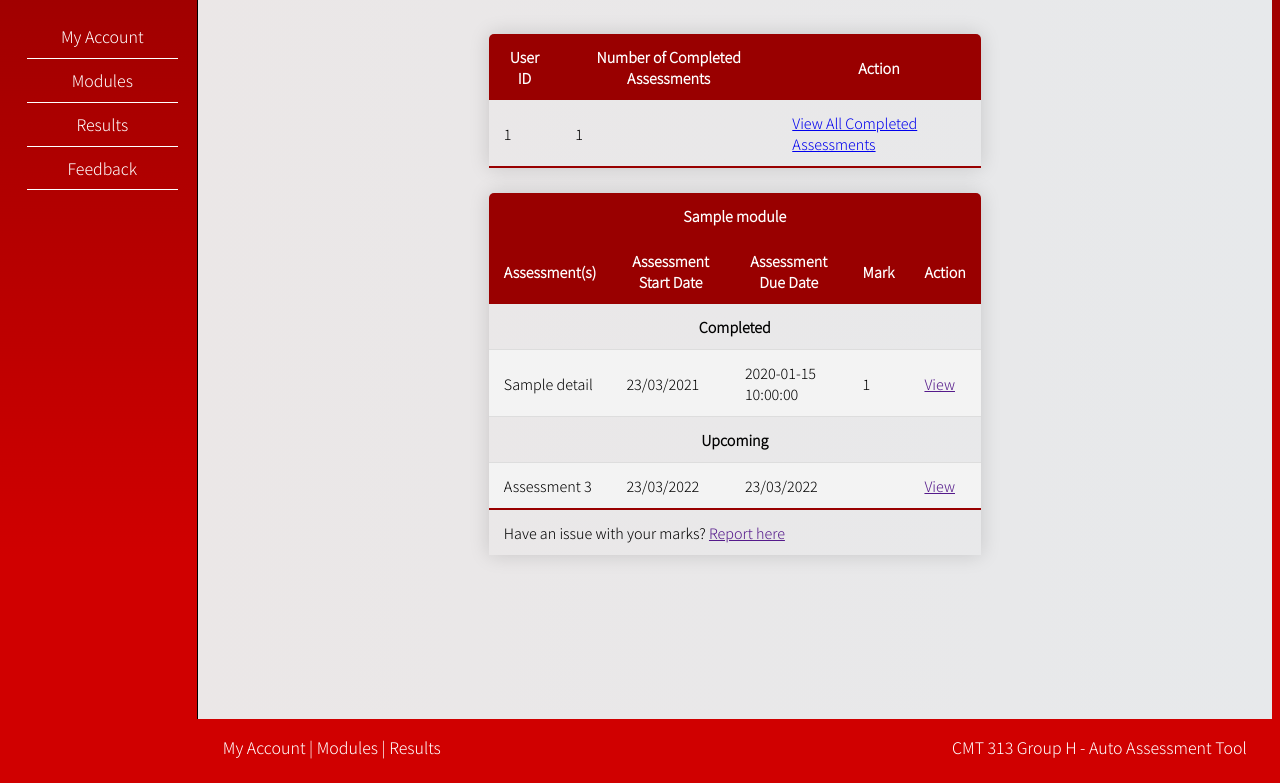
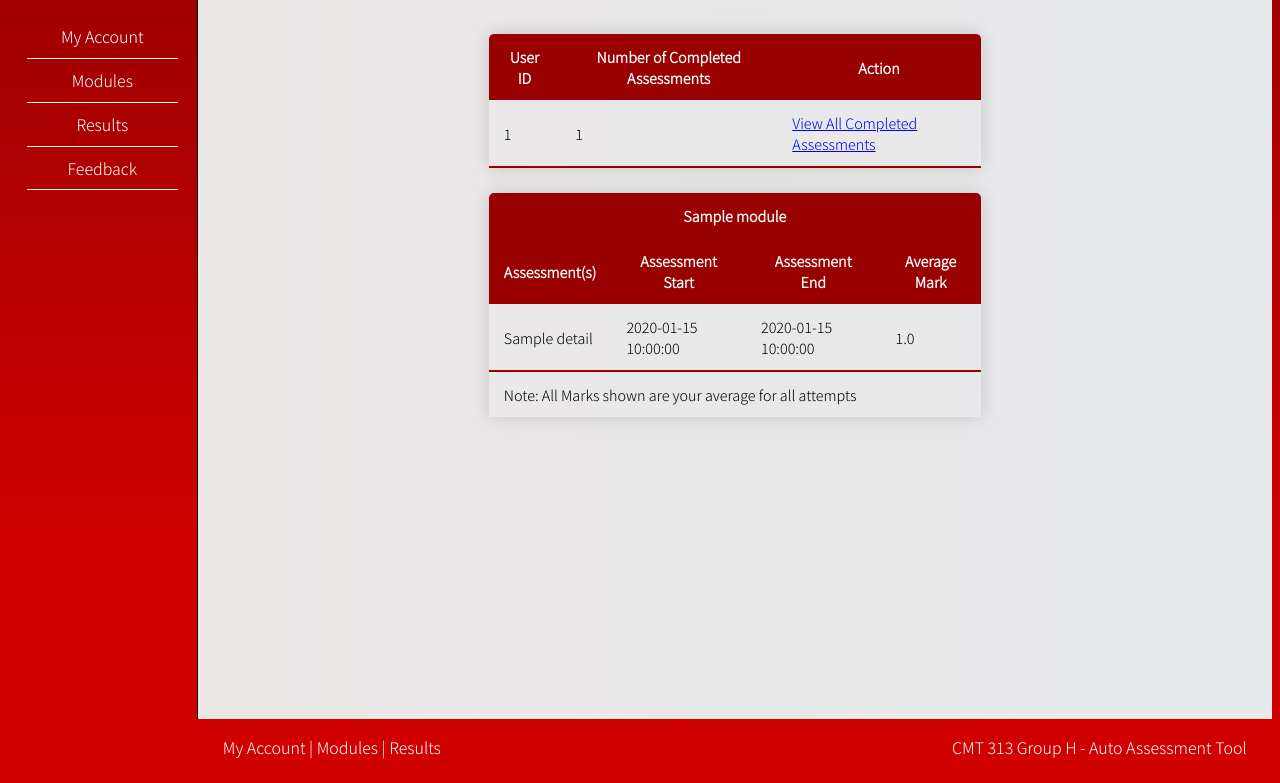
Before and after one commit to emmekay/Automated-Assessment-Tool---Group, a Flask app: page /my_assessments/2 in a window 1280 px wide. Shown: the part 89-872 px from the top of the page. Run offline with Flask 2, Linux system fonts and the light colour scheme; a user stored in the database is signed in; tables that the repository leaves empty hold one stand-in row (values such as "Sample post").

Commit message:
Added functionality to My Assessments page

```diff
--- a/AssessmentApp/routes_NK.py
+++ b/AssessmentApp/routes_NK.py
@@ -8,68 +8,70 @@ from AssessmentApp import app, db
 from AssessmentApp.models import *
 
 
-@app.route("/my_assessments/<int:user_id>")  # NK
+@app.route("/my_assessments/<int:user_id>")
 def my_assessments(user_id):
 
-    # Pulling all assessment results for the current user, notice we use filter_by() instead of .filter()
+    # Pulling all assessment results for the current user
     result_ids = assessment_results.query.filter_by(user_id=current_user.id).all()
     num_of_assessments = len(result_ids)
 
-
-    Modules = modules_enrolment.query.filter_by(user_id = current_user.id).all()
+    # Storing all modules that the curent user is enrolled in in a dictionary
+    Modules = modules_enrolment.query.filter_by(user_id=current_user.id).all()
     enrolled_mod = []
     mod_names = {}
     for m in Modules:
-        # if m not in enrolled_mod:
         enrolled_mod.append(m.module_id)
-        mod_names[m.module_id] = modules.query.filter_by(id = m.module_id).first().module_name
+        mod_names[m.module_id] = (
+            modules.query.filter_by(id=m.module_id).first().module_name
+        )
 
+    # Storing all assessments for the specific modules in a dictionary
+    Assessments = {}
+    Assessments_id = []
+    for m_id in enrolled_mod:
+        temp = []
+        Assess_details = assessment_details.query.filter_by(module_id=m_id).all()
 
-    # print(enrolled_mod)
-
-    Assessments = {}
-
-    Assessments_id = []
-
-
-    for m_id in enrolled_mod:
-
-        temp = []
-
-        Asse = assessment_details.query.filter_by(module_id = m_id).all()
-
-        for a in Asse:
+        for a in Assess_details:
             temp.append(a)
             Assessments_id.append(a.id)
 
         Assessments[m_id] = temp
 
+    # Storing the last attempt of an assessment's result in a dictionary
+    # Assess_results = {}
+    # for a_id in Assessments_id:
+    #     temp_a = assessment_results.query.filter_by(
+    #         assessment_id=a_id, user_id=current_user.id
+    #     ).all()
+    #     if temp_a:
+    #         Assess_results[a_id] = temp_a[-1].grade
+
     Assess_results = {}
     for a_id in Assessments_id:
-        # print(a_id)
-        temp_a = assessment_results.query.filter_by(assessment_id=a_id, user_id=current_user.id).all()
-        if temp_a:
-            Assess_results[a_id] = temp_a[-1].grade
+        user_results = assessment_results.query.filter_by(
+            assessment_id=a_id, user_id=current_user.id
+        ).all()
 
-    # print(Assess_results)
+        all_attempts = []
+        for result in user_results:
+            all_attempts.append(result.grade)
+            attempts_average = round((sum(all_attempts) / len(all_attempts)), 1)
 
-
-
+        Assess_results[a_id] = attempts_average
 
     return render_template(
         "my_assessments.html",
         result_ids=result_ids,
         num_of_assessments=num_of_assessments,
-        enrolled_mod = enrolled_mod,
-        Assessments = Assessments,
-        Assess_results = Assess_results,
-        mod_names=mod_names
-
-
+        enrolled_mod=enrolled_mod,
+        Assessments=Assessments,
+        Assess_results=Assess_results,
+        mod_names=mod_names,
     )
 
 
-@app.route("/completed_assessments/<int:user_id>")  # NK
+@app.route("/completed_assessments/<int:user_id>")
 def completed_assessments(user_id):
 
     # Pulling all assessment results for the current user, notice we use filter_by() instead of .filter()
@@ -87,7 +89,6 @@ def completed_assessments(user_id):
 
     # Linking assessment details to assessment results using assess_id
     for a_id in assess_id:
-        #
         temp = assessment_details.query.filter_by(id=a_id).first()
         assess_details[a_id] = temp
 
@@ -98,7 +99,9 @@ def completed_assessments(user_id):
     )
 
 
-@app.route("/assessment_statistics/<int:assess_id>/<int:id_assessment>")  # NK
+@app.route(
+    "/assessment_statistics/<int:assess_id>/<int:id_assessment>"
+)  # /ID of the assessment/ID of the assessment result
 def assessment_statistics(assess_id, id_assessment):
 
     # Pulling individual student's results for this assessment based off user ID & assessment result ID
--- a/AssessmentApp/templates/completed_assessments.html
+++ b/AssessmentApp/templates/completed_assessments.html
@@ -32,8 +32,7 @@
         <td>{{ r.date_completed }}</td> <!-- Date Completed -->
         <td>{{ r.grade }}</td> <!-- Mark -->
         <td>{{ r.attempt_number }}</td> <!-- Attempt Number -->
-        <td><a href="{{ url_for('assessment_statistics', assess_id=r.assessment_id, id_assessment=r.id)}}">View</a>
-        </td>
+        <td><a href="{{ url_for('assessment_statistics', assess_id=r.assessment_id, id_assessment=r.id)}}">View</a></td>
         <!-- Action -->
       </tr>
       {% endfor %}
--- a/AssessmentApp/templates/my_assessments.html
+++ b/AssessmentApp/templates/my_assessments.html
@@ -51,52 +51,28 @@
         </tr>
         <tr>
           <th scope="col">Assessment(s)</th>
-          <th scope="col">Assessment Start Date</th>
-          <th scope="col">Assessment Due Date</th>
-          <th scope="col">Mark</th>
-          <th scope="col">Action</th>
+          <th scope="col">Assessment Start </th>
+          <th scope="col">Assessment End</th>
+          <th scope="col">Average Mark</th>
         </tr>
       </thead>
 
       <tbody>
-        <tr>
-          <th scope="col" colspan="5">Completed</th>
-        </tr>
         {%for a in Assessments[mod1] %}
         <tr>
           <td>{{a.assessment_name}}</td>
-          <!--Fetched data comes here-->
-          <td>23/03/2021</td>
-          <!--Fetched data comes here-->
+          <!--Assessments(s)-->
+          <td>{{a.start_date}}</td>
+          <!--Assessment Start-->
           <td>{{a.end_date}}</td>
-          <!--Fetched data comes here-->
+          <!--Assessment End-->
           <td>{{Assess_results[a.id]}}</td>
-          <!--Fetched data comes here-->
-          <td><a href="">View</a></td>
-          <!--Change link to correspond with fetched data-->
+          <!--Average Mark-->
         </tr>
         {%endfor%}
-        <tr>
-          <th scope="col" colspan="5">Upcoming</th>
-        </tr>
-        <tr>
-          <td>Assessment 3</td>
-          <!--Fetched data comes here-->
-          <td>23/03/2022</td>
-          <!--Fetched data comes here-->
-          <td>23/03/2022</td>
-          <!--Fetched data comes here-->
-          <td></td>
-          <!--Fetched data comes here-->
-          <td><a href="">View</a></td>
-          <!--Change link to take assessment page-->
-        </tr>
-      </tbody>
-
       <tfoot>
         <tr>
-          <td colspan="5">Have an issue with your marks? <a href="">Report here</a></td>
-          <!--Add link to Report Issue page-->
+          <td colspan="5">Note: All Marks shown are your average for all attempts</td>
         </tr>
       </tfoot>
 
```
